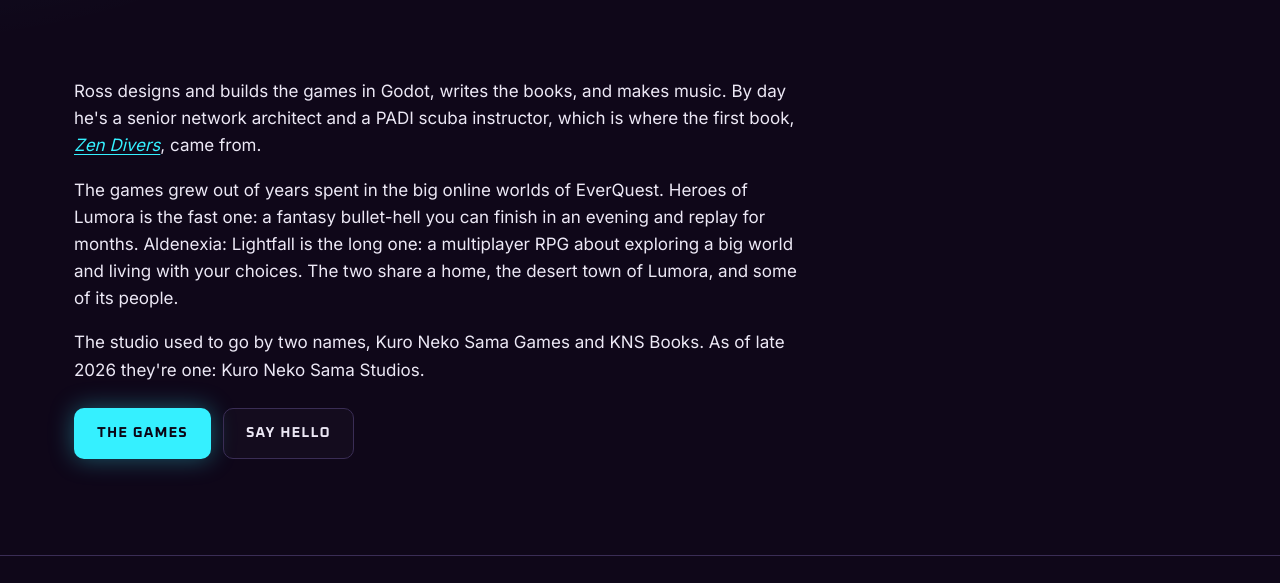
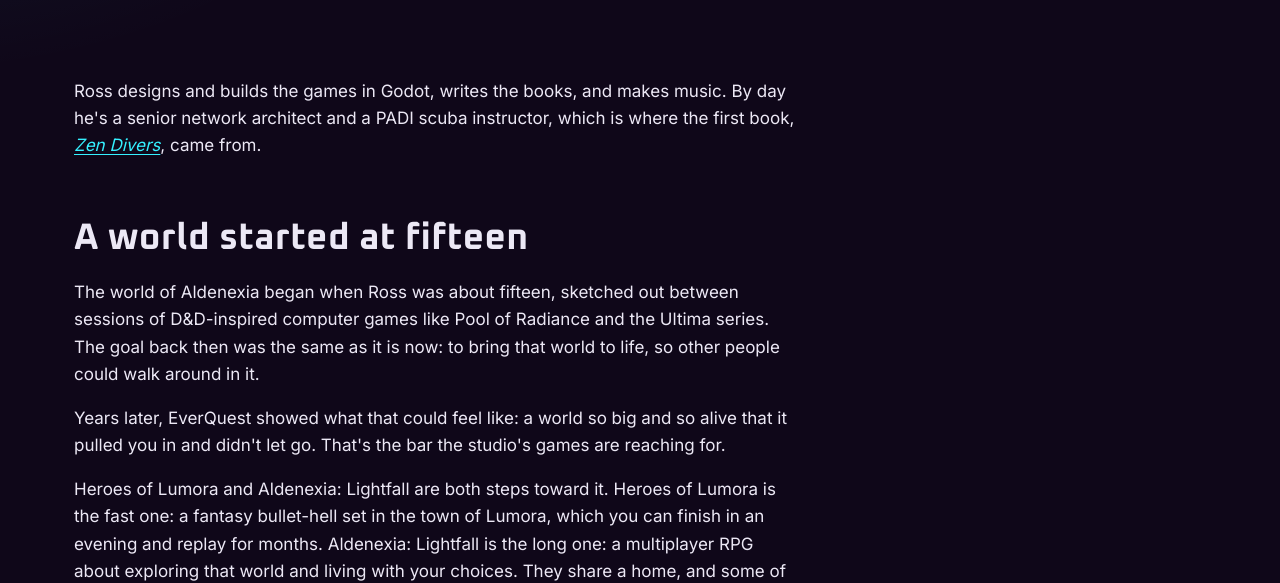
Before and after one commit to tenchijin77/knss, an Astro site: page /about in a window 1280 px wide. Shown: the part 370-953 px from the top of the page. Built offline with nearby package versions, Linux system fonts and the light colour scheme; Astro itself is replaced by a stand-in of ours.

Commit message:
About: studio origin story (Pool of Radiance, Ultima, EverQuest)
Co-Authored-By: Claude Opus 5.5 <noreply@anthropic.com>
Claude-Session: https://claude.ai/code/session_01T7rYhRjDDXqQq3vryLB1sy

```diff
--- a/src/data/books.ts
+++ b/src/data/books.ts
@@ -20,7 +20,6 @@ export const books: Book[] = [
     urlLabel: "Get it on Amazon",
   },
   {
-    // TODO(Ross): confirm this one should be listed publicly, and the wording.
     slug: "the-lost-art-of-being-an-asshole",
     title: "The Lost Art of Being an Asshole",
     status: "in-progress",
--- a/src/pages/about.astro
+++ b/src/pages/about.astro
@@ -15,7 +15,10 @@ import mark from "../assets/brand/kns-studios-mark-glow.png";
   <section class="tight">
     <div class="wrap prose">
       <p>Ross designs and builds the games in Godot, writes the books, and makes music. By day he's a senior network architect and a PADI scuba instructor, which is where the first book, <a href="/books/"><em>Zen Divers</em></a>, came from.</p>
-      <p>The games grew out of years spent in the big online worlds of EverQuest. Heroes of Lumora is the fast one: a fantasy bullet-hell you can finish in an evening and replay for months. Aldenexia: Lightfall is the long one: a multiplayer RPG about exploring a big world and living with your choices. The two share a home, the desert town of Lumora, and some of its people.</p>
+      <h2>A world started at fifteen</h2>
+      <p>The world of Aldenexia began when Ross was about fifteen, sketched out between sessions of D&amp;D-inspired computer games like Pool of Radiance and the Ultima series. The goal back then was the same as it is now: to bring that world to life, so other people could walk around in it.</p>
+      <p>Years later, EverQuest showed what that could feel like: a world so big and so alive that it pulled you in and didn't let go. That's the bar the studio's games are reaching for.</p>
+      <p>Heroes of Lumora and Aldenexia: Lightfall are both steps toward it. Heroes of Lumora is the fast one: a fantasy bullet-hell set in the town of Lumora, which you can finish in an evening and replay for months. Aldenexia: Lightfall is the long one: a multiplayer RPG about exploring that world and living with your choices. They share a home, and some of the same people.</p>
       <p>The studio used to go by two names, Kuro Neko Sama Games and KNS Books. As of late 2026 they're one: Kuro Neko Sama Studios.</p>
       <div class="btns"><a class="btn primary" href="/games/">The games</a><a class="btn ghost" href="/contact/">Say hello</a></div>
     </div>
```
